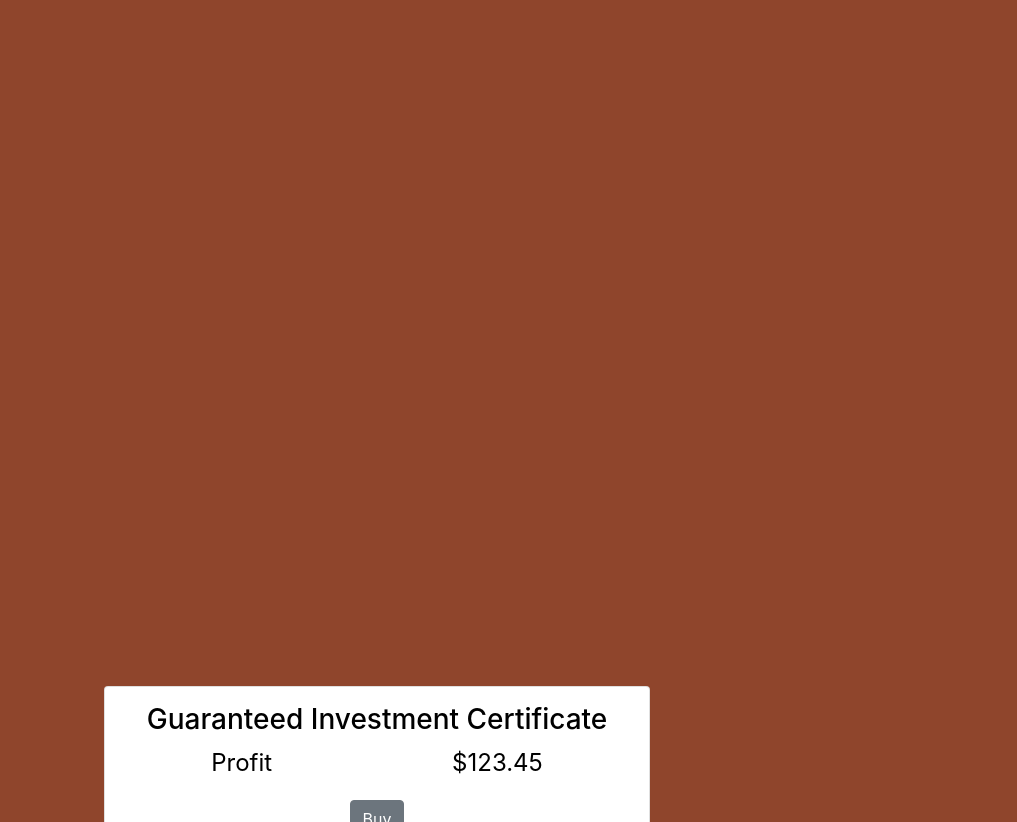
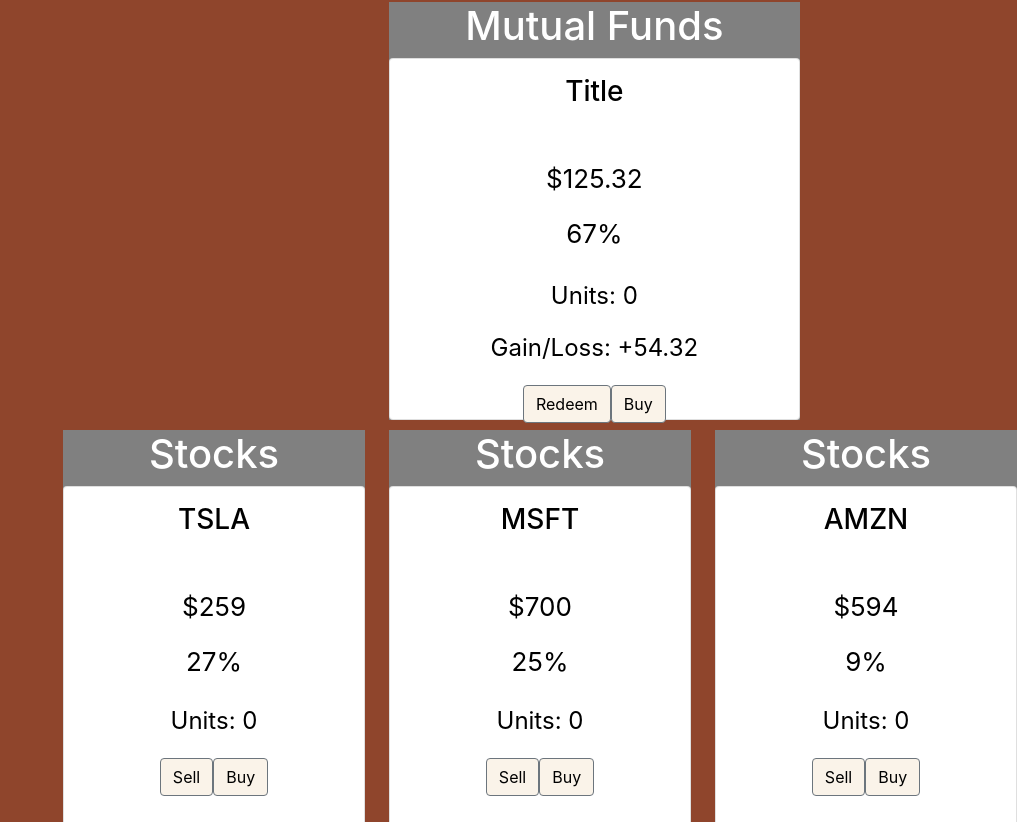
Before and after one commit to Cragzu/cmdf-2021, a React (Create React App) app: page / in a window 1280 px wide. Shown: the part 1138-1960 px from the top of the page, without its empty margins (263-1280 px from the left). Built offline with nearby package versions, Linux system fonts and the light colour scheme.

Commit message:
functionality added

```diff
--- a/src/components/Driver.js
+++ b/src/components/Driver.js
@@ -18,7 +18,10 @@
             tfsaAccountBalance: 0,
             tfsaInterestRate: 0.008,
             tfsaContributionRoom: 8000,
-            // add more values as needed
+            listOfStocks: ["TSLA", "MSFT", "AMZN"],
+            stockVal: [Math.floor(Math.random() * 1001), Math.floor(Math.random() * 1001), Math.floor(Math.random() * 1001)],
+            percentage: [Math.floor(Math.random() * 31), Math.floor(Math.random() * 31), Math.floor(Math.random() * 31)],
+            units: [0, 0, 0]
         };
     }
 
@@ -92,25 +95,61 @@
         });
     }
 
+    sellStocks = (value, index) => {
+        if (this.state.units[index] > 0) {
+            this.state.units[index]--;
+            this.setState({
+                checkingAccountBalance: this.state.checkingAccountBalance + value,
+            });
+        }
+    }
+
+    buyStocks = (value, index) => {
+        if (this.state.checkingAccountBalance >=  value) {
+            this.state.units[index]++;
+            this.setState({
+                checkingAccountBalance: this.state.checkingAccountBalance - value,
+                currentNetWorth: this.state.currentNetWorth + value,
+            });
+        }
+    }
+
+    // resets the stocks each month
+    stockReset = () => {
+        let newStockVal = [Math.floor(Math.random() * 1001), Math.floor(Math.random() * 1001), Math.floor(Math.random() * 1001)];
+        let newPercentage = [Math.floor(Math.random() * 31), Math.floor(Math.random() * 31), Math.floor(Math.random() * 31)];
+
+        this.setState({
+            stockVal: newStockVal,
+            percentage: newPercentage
+        });
+    }
+
+
+
     // do all monthly functions
     moveToNextMonth = () => {
         this.monthlyCompoundInterestCashAccounts();
         this.monthlyGetAllowance();
+        this.stockReset();
     };
 
 
     render() {
         return (
-            <div>
+            <div className={'Driver'}>
+                <div className="col">
+                    <div className="row">
+                        <div className="col-md-3">
                         <Sidebar
                         checkingAccountBalance={this.state.checkingAccountBalance.toFixed(2)}
                         currentNetWorth={this.state.currentNetWorth.toFixed(2)}
                         currentMonth={this.state.currentMonth}
                         changeMonthButtonOnClick={this.moveToNextMonth}
                         />
-                <div className={'driver'}>
+                        </div>
 
-
+                        <div className="col-sm">
                         <CashAccount
                             accountTypeIsTFSA={false}
                             savingsAccountBalance={this.state.savingsAccountBalance.toFixed(2)}
@@ -118,7 +157,6 @@
                             subtractBalanceSavingsOnClick={this.subtractBalanceSavings}
                             addBalanceTFSAOnClick={this.addBalanceTFSA}
                             subtractBalanceTFSAOnClick={this.subtractBalanceTFSA}
-
                         />
                         <CashAccount
                             accountTypeIsTFSA={true}
@@ -129,23 +167,60 @@
                             addBalanceTFSAOnClick={this.addBalanceTFSA}
                             subtractBalanceTFSAOnClick={this.subtractBalanceTFSA}
                         />
-
-                    <div style={{paddingTop: "40em"}}>
-                        <GIC/>
+                        <GIC />
                         </div>
 
-                    <div className="col-md-4" style={{paddingTop: "40em"}}>
-                        <MutualFunds/>
+
+                        <div className="col-md-6">
+
                         </div>
 
-                    <div className="col-md-4" style={{paddingTop: "40em"}}>
-                        <Stocks/>
+                            <div className="col-md-4" style={{paddingTop: "10px"}}>
+                                <MutualFunds />
+                            </div>
+
+                            <div className="col-md-3" style={{paddingTop: "10px"}}>
+
+                            </div>
+
+                            <div className="col-md-3" style={{paddingTop: "10px"}} key={this.state.stockVal[0]}>
+                                <Stocks
+                                listOfStocks={this.state.listOfStocks}
+                                listOfUnits={this.state.units}
+                                numStock={0}
+                                stockVal={this.state.stockVal}
+                                percentage={this.state.percentage}
+                                buyStocks={this.buyStocks}
+                                sellStocks={this.sellStocks}
+                                />
+                            </div>
+                            <div className="col-md-3" style={{paddingTop: "10px"}} key={this.state.stockVal[1]}>
+                                <Stocks
+                                listOfStocks={this.state.listOfStocks}
+                                listOfUnits={this.state.units}
+                                numStock={1}
+                                stockVal={this.state.stockVal}
+                                percentage={this.state.percentage}
+                                buyStocks={this.buyStocks}
+                                sellStocks={this.sellStocks}
+                                />
+                            </div>
+                            <div className="col-md-3" style={{paddingTop: "10px"}} key={this.state.stockVal[2]}>
+                                <Stocks
+                                listOfStocks={this.state.listOfStocks}
+                                listOfUnits={this.state.units}
+                                numStock={2}
+                                stockVal={this.state.stockVal}
+                                percentage={this.state.percentage}
+                                buyStocks={this.buyStocks}
+                                sellStocks={this.sellStocks}
+                                />
+                            </div>
                     </div>
 
                 </div>
+
             </div>
-
-
         )
     }
 }
--- a/src/components/MFStocksCards.js
+++ b/src/components/MFStocksCards.js
@@ -6,26 +6,40 @@
         super(props);
     }
 
+
     render() {
         return(
             <div className="card">
                 <div className="card-body">
-                    <h3 className="card-title" style={{color: "black"}}>Title</h3>
+                    <h3 className="card-title" style={{color: "black"}}>{this.props.title ? this.props.title : "Title"}</h3>
                     <div>
-                        <p className="percentage-block" style={{color: "black"}}>$123.45</p>
-                        <p className="percentage-block" style={{color: "black"}}>12%</p>
+                        <p className="percentage-block" style={{color: "black"}}>${this.props.stockVal ? this.props.stockVal : 125.32}</p>
+                        <p className="percentage-block" style={{color: "black"}}>{this.props.percentage ? this.props.percentage : 67 }%</p>
                     </div>
 
                     <div className="image-block">
-                        <img src={stats} className="stocks-img"/>
+
                     </div>
 
-                    <p style={{color: "black"}} className="text-units">Units: 50.93</p>
+                    <p style={{color: "black"}} className="text-units">Units: {this.props.unit ? this.props.unit : 0}</p>
 
                     <p style={{color: "black"}} className="text-units">{this.props.gainLoss ?"Gain/Loss: " + this.props.gainLoss : null}</p>
 
-                    <button type="button" className="btn btn-secondary card-button">{this.props.action}</button>
-                    <button type="button" className="btn btn-secondary card-button">Buy</button>
+                    <button
+                        type="button"
+                        className="btn btn-secondary card-button"
+                        onClick={() => {
+                            this.props.sellStocks(this.props.stockVal, this.props.numStock);
+                        }}
+                        >{this.props.action}</button>
+
+                    <button
+                    type="button"
+                    className="btn btn-secondary card-button"
+                    onClick={() => {
+                        this.props.buyStocks(this.props.stockVal, this.props.numStock);
+                    }}
+                    >Buy</button>
                 </div>
             </div>
         );
--- a/src/components/Stocks.js
+++ b/src/components/Stocks.js
@@ -4,13 +4,63 @@
 class Stocks extends Component {
     constructor(props) {
         super(props);
+        this.state = {
+            title: "",
+            val: 0,
+            percentage: 0,
+            units: 0
+        }
     }
+
+    generateStocks = () => {
+        switch (this.props.numStock) {
+            case 0:
+                this.setState({
+                    title: this.props.listOfStocks[0],
+                    val: this.props.stockVal[0],
+                    percentage: this.props.percentage[0],
+                    units: this.props.listOfUnits[0]
+                })
+                break;
+            case 1:
+                this.setState({
+                    title: this.props.listOfStocks[1],
+                    val: this.props.stockVal[1],
+                    percentage: this.props.percentage[1],
+                    units: this.props.listOfUnits[1]
+                })
+                break;
+            case 2:
+                this.setState({
+                    title: this.props.listOfStocks[2],
+                    val: this.props.stockVal[2],
+                    percentage: this.props.percentage[2],
+                    units: this.props.listOfUnits[2]
+                })
+                break;
+        }
+    }
+
+    componentDidMount = () => {
+        this.generateStocks();
+    }
+
 
     render() {
         return(
             <div style={{backgroundColor: "gray"}}>
                 <h1>Stocks</h1>
-                <MFStocksCards action={"Sell"} gainLoss={null}/>
+                <MFStocksCards action={"Sell"}
+                gainLoss={null}
+                title={this.state.title}
+                stockVal={this.state.val}
+                percentage={this.state.percentage}
+                buyStocks={this.props.buyStocks}
+                sellStocks={this.props.sellStocks}
+                unitOfStocks={this.props.unitOfStocks}
+                unit={this.state.units}
+                numStock={this.props.numStock}
+                />
             </div>
         );
     }
```
Lines whose indentation alone changed are shown as unchanged.
